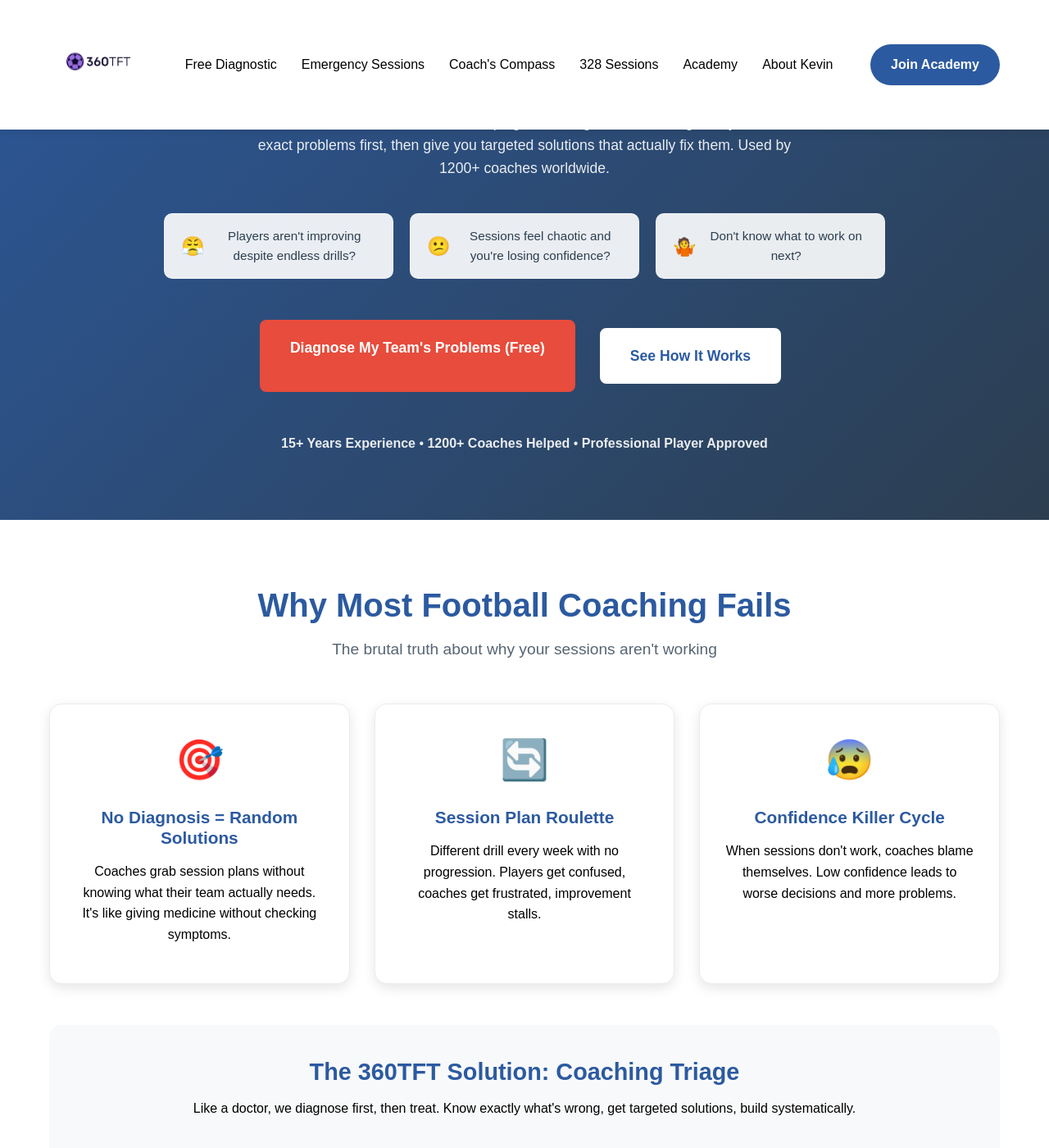
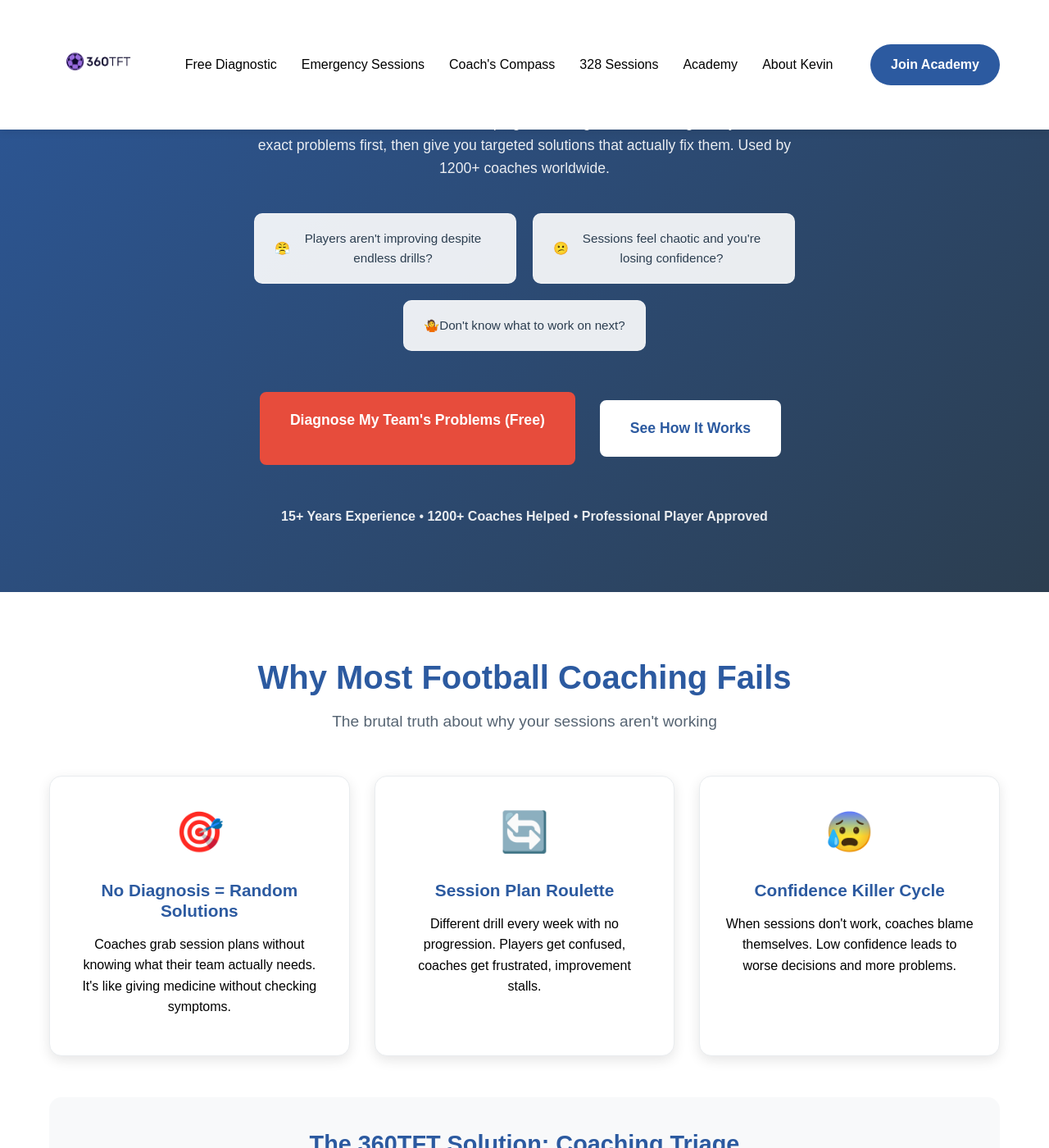
Before and after one commit to 360tft/360tft, a Jekyll site: the page built from index.md, in a window 1280 px wide and 1400 px high, scrolled down 255 px. Shown: the whole window at 82% size. Built offline with Jekyll 4.4.1, drawn with Linux system fonts in a browser that asks for light colours.

Commit message:
Update homepage-problem-solving.css

```diff
--- a/assets/css/homepage-problem-solving.css
+++ b/assets/css/homepage-problem-solving.css
@@ -117,21 +117,21 @@
 .problem-item {
     display: flex;
     align-items: center;
-    gap: 10px;
+    justify-content: center;
     background: rgba(255, 255, 255, 0.9);
     color: var(--text-dark);
-    padding: 15px 20px;
+    padding: 18px 24px;
     border-radius: 10px;
     font-size: 0.95em;
-    max-width: 280px;
+    max-width: 320px;
     border: 1px solid rgba(255, 255, 255, 0.3);
-    /* High contrast for readability */
+    font-weight: 500;
+    text-align: center;
+    /* Clean, professional appearance without emojis */
 }
 
-.problem-icon {
-    font-size: 1.5em;
-    flex-shrink: 0;
-}
+/* Remove emoji-specific styling */
+/* .problem-icon styles removed as no longer needed */
 
 .hero-cta-group {
     display: flex;
```
